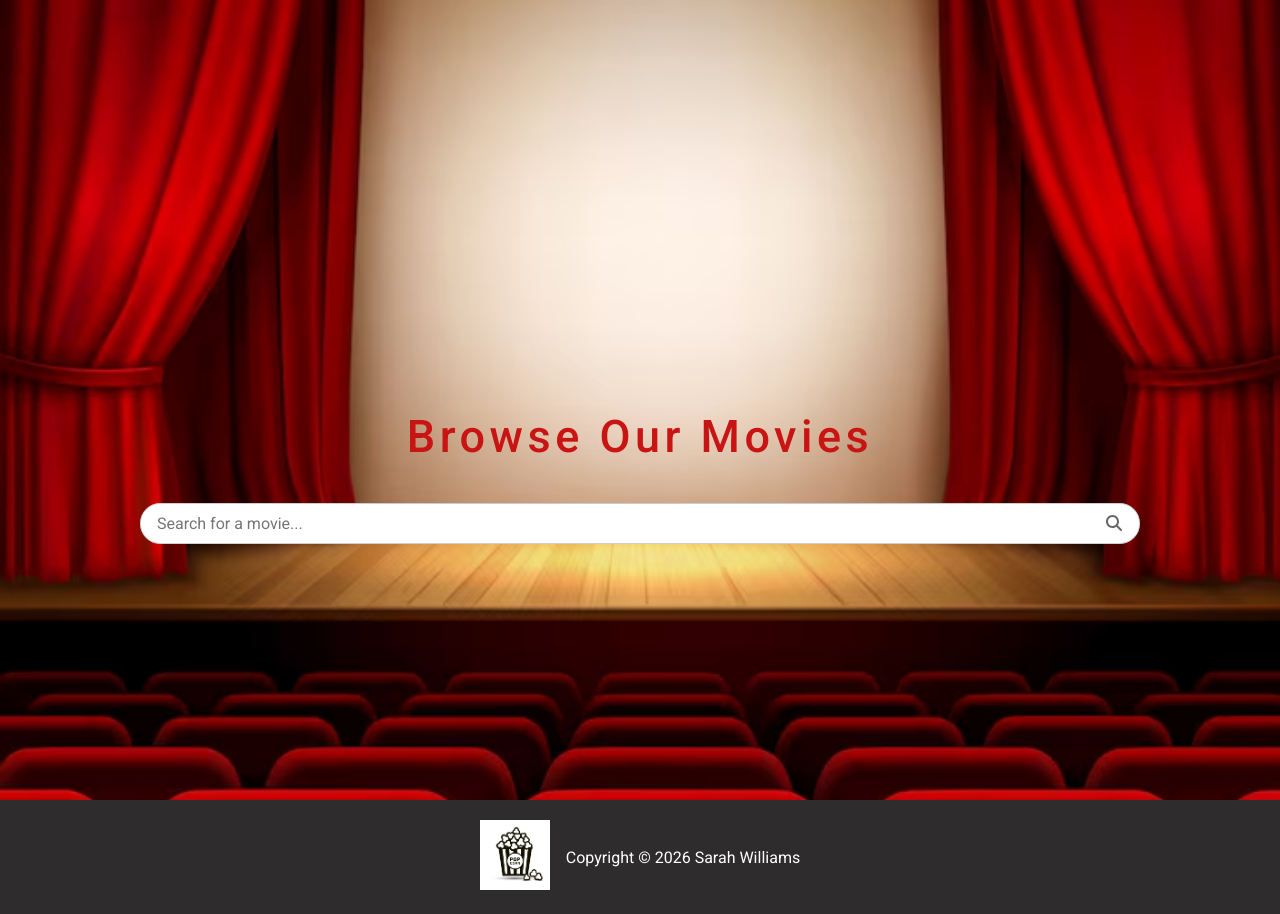
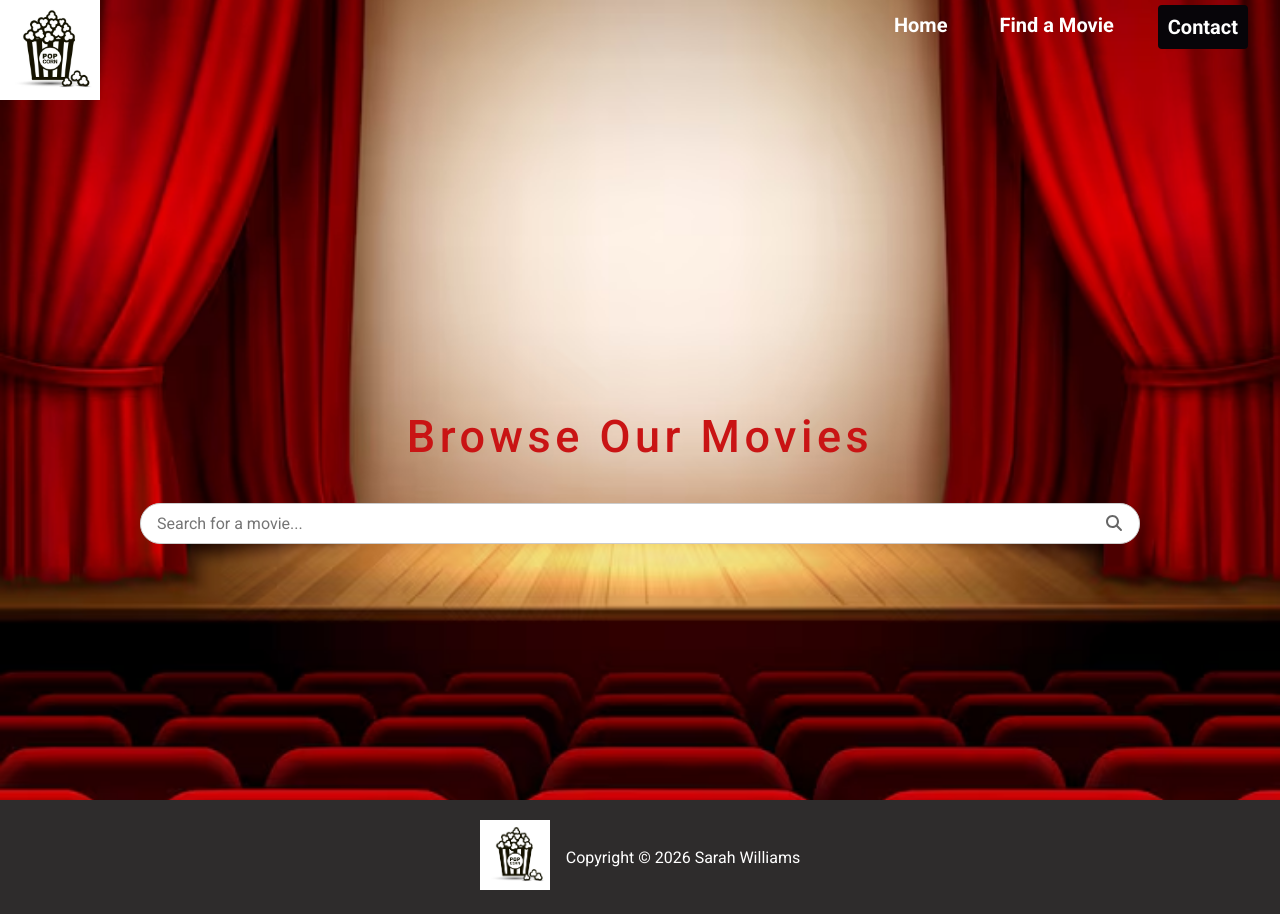
Before and after one commit to SarahWilliams-2026/movie-search, a React (Create React App) app: page / in a window 1280 px wide. Built offline with nearby package versions, Linux system fonts and the light colour scheme.

Commit message:
ready for review

```diff
--- a/src/App.css
+++ b/src/App.css
@@ -66,6 +66,7 @@ p {
 .white-text {
   color: rgb(140, 141, 142);
   display: inline-block;
+  padding-top: 75px;
 }
 
 .animated-underline {
--- a/src/App.js
+++ b/src/App.js
@@ -1,23 +1,37 @@
-import './App.css';
 import React from 'react';
-import { BrowserRouter as Router, Routes, Route } from 'react-router-dom';
-import { FontAwesomeIcon } from '@fortawesome/react-fontawesome';
-import { faSearch } from '@fortawesome/free-solid-svg-icons';
+import { BrowserRouter as Router, Routes, Route, useLocation} from 'react-router-dom';
 import Home from './pages/Home';
+import SearchResults from './pages/SearchResults';
 import MovieDetails from './pages/MovieDetails';
 import Nav from './Nav';
-import Footer from './Footer'
-import SearchResults from './pages/SearchResults';
+import Footer from './Footer';
+import './App.css';
 
-function App() {
+function AppContent() {
+  const location = useLocation();
+
+  const isMovieDetails =
+    location.pathname.startsWith('/movie/');
+
   return (
-    <Router>
+    <>
+      {!isMovieDetails && <Nav />}
+
       <Routes>
         <Route path="/" element={<Home />} />
         <Route path="/search-results" element={<SearchResults />} />
         <Route path="/movie/:id" element={<MovieDetails />} />
       </Routes>
+
       <Footer />
+    </>
+  );
+}
+
+function App() {
+  return (
+    <Router>
+      <AppContent />
     </Router>
   );
 }
--- a/src/pages/MovieDetails.jsx
+++ b/src/pages/MovieDetails.jsx
@@ -1,5 +1,5 @@
 import React, { useEffect, useState } from 'react';
-import { useParams, Link } from 'react-router-dom';
+import { useParams, Link, useNavigate } from 'react-router-dom';
 import axios from 'axios';
 import PopcornPiece from '../Assets/single.pop.png';
 import PopcornBucket from '../Assets/popcorn.bucket.png';
@@ -8,6 +8,7 @@ import { faArrowLeft } from '@fortawesome/free-solid-svg-icons';
 
 const MovieDetails = () => {
     const { id } = useParams();
+    const navigate = useNavigate();
     const [movie, setMovie] = useState(null);
     const [error, setError] = useState(null);
 
@@ -34,9 +35,9 @@ const MovieDetails = () => {
 
     return (
         <div className="movie-details">
-            <Link to="/search-results" className="back-button">
-                <FontAwesomeIcon icon={faArrowLeft} /> Back
-            </Link>
+            <button onClick={() => navigate(-1)} className="back__btn">
+                <FontAwesomeIcon icon="fa-solid fa-arrow-left" /> Back
+            </button>
             <div className="title">
                 <img
                     className="poster__img"
```
